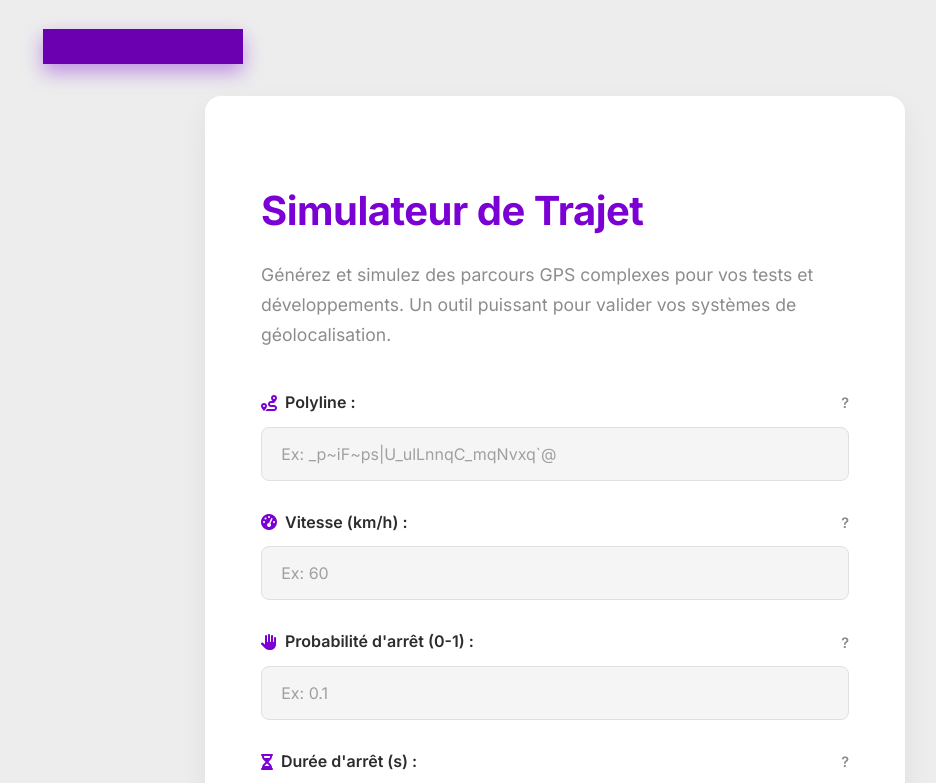
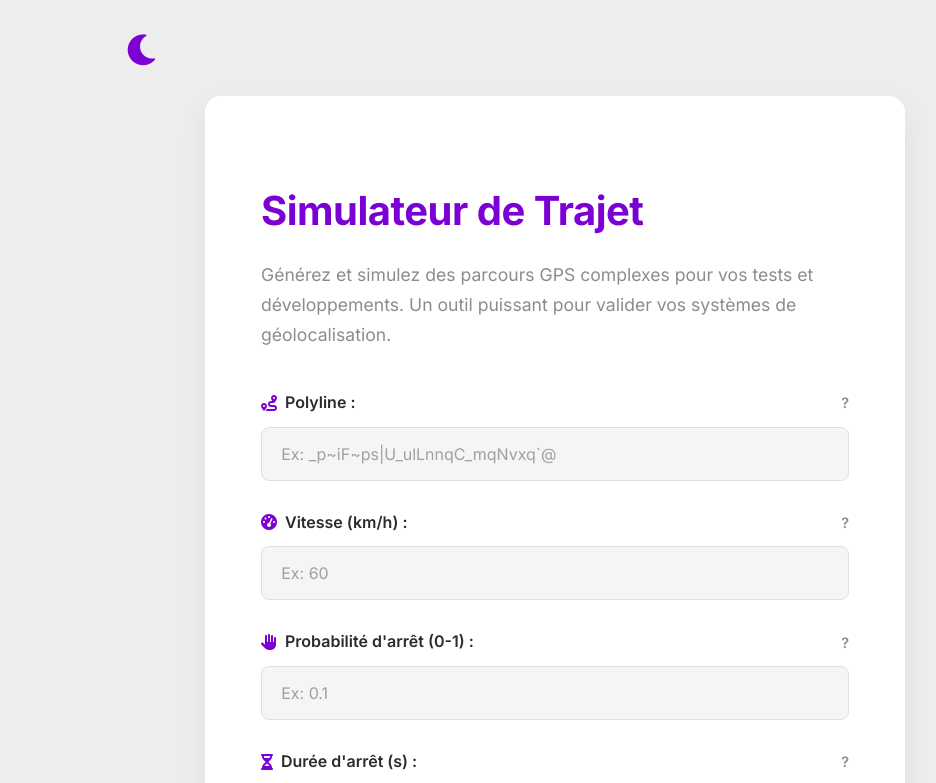
Before and after one commit to KUROYUKIHIME333/GPS-SIMULATOR, a website: page public/index.html in a window 1280 px wide. In both pictures the pointer is over the button "Basculer vers le mode sombre". Shown: the top 783 px of the page, without its empty margins (85-1021 px from the left). Drawn offline with Linux system fonts and the light colour scheme.

Commit message:
The mode switch button now has no effect on hover

```diff
--- a/public/style.css
+++ b/public/style.css
@@ -103,7 +103,7 @@ body {
 	display: flex;
 	align-items: center;
 	justify-content: center;
-	transition: color 0.3s;
+	transition: none;
 	outline: none;
 	pointer-events: auto;
 }
@@ -114,7 +114,10 @@ body {
 }
 
 .theme-toggle-button:hover {
-	color: var(--primary-hover);
+	color: var(--primary-color);
+	background: none;
+	box-shadow: none;
+	transform: none;
 }
 
 body.dark-mode .theme-toggle-button {
```
